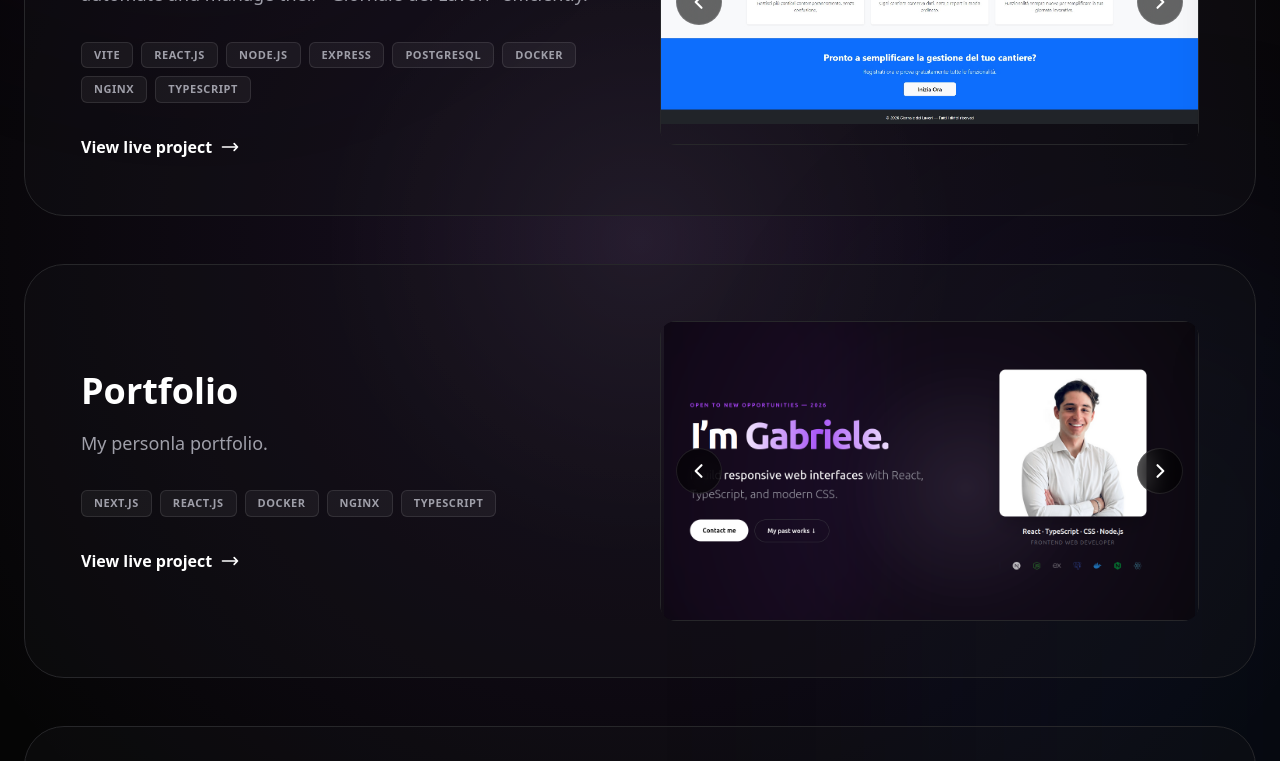
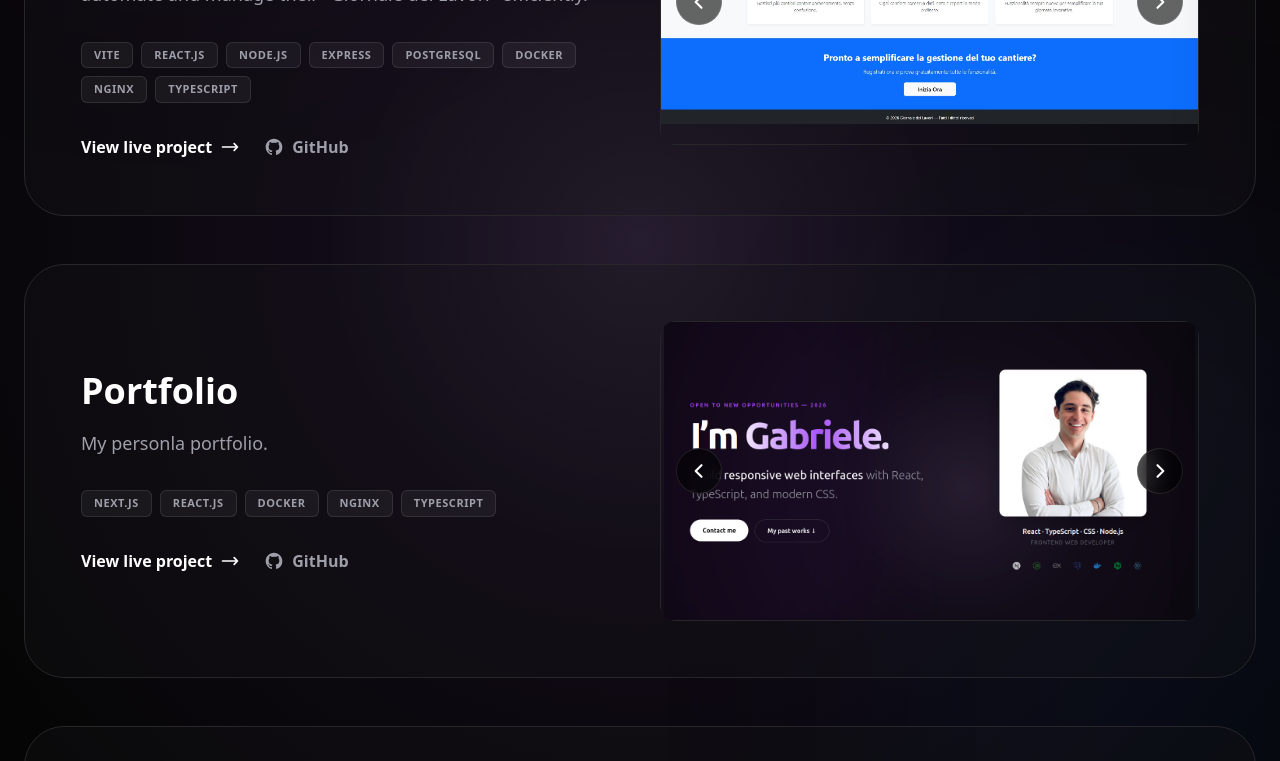
Before and after one commit to gabrielebttc/portfolio, a Next.js app in the folder portfolio/: page / in a window 1280 px wide. Shown: the part 1200-1961 px from the top of the page. Built offline with nearby package versions, Linux system fonts and the light colour scheme.

Commit message:
added button to see project repositories on github

```diff
--- a/portfolio/src/app/page.tsx
+++ b/portfolio/src/app/page.tsx
@@ -213,7 +213,8 @@
                   ))}
                 </div>
 
-                {/* PROJECT LINK */}
+                {/* PROJECT LINKS */}
+                <div className="flex items-center gap-6">
                   <a
                     href={project.link}
                     target="_blank"
@@ -224,6 +225,17 @@
                       <path strokeLinecap="round" strokeLinejoin="round" strokeWidth="2" d="M17 8l4 4m0 0l-4 4m4-4H3"/>
                     </svg>
                   </a>
+                  <a
+                    href={project.repo_link}
+                    target="_blank"
+                    className="inline-flex items-center gap-2 text-zinc-400 font-bold hover:text-white transition-colors"
+                  >
+                    <svg className="w-5 h-5" fill="currentColor" viewBox="0 0 24 24">
+                      <path d="M12 2C6.477 2 2 6.484 2 12.017c0 4.425 2.865 8.18 6.839 9.504.5.092.682-.217.682-.483 0-.237-.008-.868-.013-1.703-2.782.605-3.369-1.343-3.369-1.343-.454-1.158-1.11-1.466-1.11-1.466-.908-.62.069-.608.069-.608 1.003.07 1.531 1.032 1.531 1.032.892 1.53 2.341 1.088 2.91.832.092-.647.35-1.088.636-1.338-2.22-.253-4.555-1.113-4.555-4.951 0-1.093.39-1.988 1.029-2.688-.103-.253-.446-1.272.098-2.65 0 0 .84-.27 2.75 1.026A9.564 9.564 0 0112 6.844c.85.004 1.705.115 2.504.337 1.909-1.296 2.747-1.027 2.747-1.027.546 1.379.202 2.398.1 2.651.64.7 1.028 1.595 1.028 2.688 0 3.848-2.339 4.695-4.566 4.943.359.309.678.92.678 1.855 0 1.338-.012 2.419-.012 2.747 0 .268.18.58.688.482A10.019 10.019 0 0022 12.017C22 6.484 17.522 2 12 2z"/>
+                    </svg>
+                    GitHub
+                  </a>
+                </div>
               </div>
 
               <div className="relative group/carousel">
```
Lines whose indentation alone changed are shown as unchanged.
